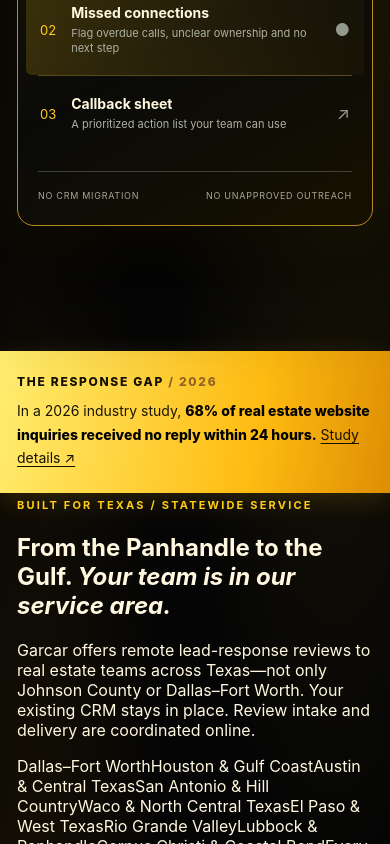
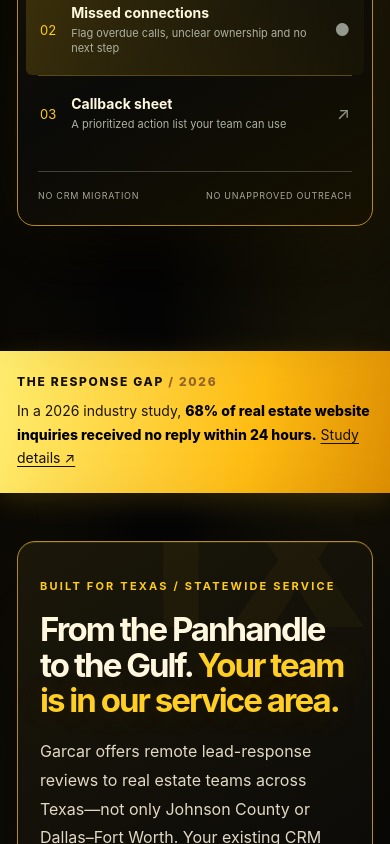
Before and after one commit to Garrettc123/garcar-enterprise-os-ui, a website: page index.html in a window 390 px wide. Shown: the part 1156-2000 px from the top of the page. Drawn offline with Linux system fonts and the light colour scheme.

Commit message:
Design luminous Texas-wide service grid with desktop and mobile breakpoints

```diff
--- a/style.css
+++ b/style.css
@@ -62,3 +62,26 @@ body{background:radial-gradient(ellipse 70% 32% at 86% 12%,rgba(255,204,24,.13),
 .final-note p{color:#fff1c3}
 .footer{border-top-color:#86661c}.footer-links a:hover{color:#ffce24}
 @media(prefers-reduced-motion:reduce){*,*:before,*:after{scroll-behavior:auto!important;transition:none!important;animation:none!important}}
+
+
+/* Texas-wide service territory — responsive without claiming physical offices. */
+.eyebrow-sep{color:#a47d18;opacity:.75}
+.statewide{padding:88px 0 102px}
+.statewide-content{position:relative;overflow:hidden;padding:48px clamp(24px,5vw,64px) 34px;background:linear-gradient(145deg,#1b1709 0%,#080808 56%,#1b1303 100%);border:1px solid #b48b26;border-radius:18px;box-shadow:0 32px 110px rgba(0,0,0,.4),inset 0 1px rgba(255,232,107,.1)}
+.statewide-content:after{content:"TX";pointer-events:none;position:absolute;top:-70px;right:20px;font-weight:900;font-size:clamp(180px,22vw,360px);letter-spacing:-.09em;color:rgba(255,201,26,.038);line-height:1}
+.statewide-head{position:relative;z-index:1;max-width:970px}
+.statewide-head h2{font-size:clamp(33px,4.3vw,63px);font-weight:710;line-height:1.08;letter-spacing:-.06em;margin:22px 0 18px}
+.statewide-head h2 em{font-style:normal;color:#ffcf24;text-shadow:0 0 35px rgba(255,187,10,.17)}
+.statewide-head p{max-width:770px;font-size:16px;line-height:1.8;color:#e2d8c6}
+.region-grid{position:relative;z-index:1;display:grid;grid-template-columns:repeat(5,minmax(0,1fr));gap:12px;margin-top:36px}
+.region-grid span{display:flex;align-items:center;min-height:73px;padding:13px 17px;background:rgba(255,195,12,.055);border:1px solid #5e491c;border-radius:9px;font-size:12px;font-weight:740;letter-spacing:.02em;line-height:1.5;color:#f8e8bd;transition:border-color .18s,background .18s}
+.region-grid span:before{content:"◆";font-size:9px;color:#ffce1e;margin-right:11px;flex-shrink:0}
+.region-grid span:hover{border-color:#ffcf24;background:rgba(255,195,12,.1)}
+.statewide-bottom{position:relative;z-index:1;display:flex;align-items:center;gap:24px;padding-top:25px;margin-top:28px;border-top:1px solid #72591b}
+.statewide-bottom p{flex:1;margin:0;color:#cfc3a5;font-size:12px;line-height:1.75}
+.statewide-badge{color:#050505;background:linear-gradient(90deg,#ffe95e,#ffbb18);border-radius:6px;padding:10px 12px;font-size:10px;white-space:nowrap;font-weight:900;letter-spacing:.09em}
+.statewide-link{white-space:nowrap;font-size:11px;letter-spacing:.075em;font-weight:850;color:#ffd32b;border-bottom:1px solid #ffd32b;padding:10px 0}
+.statewide-link:hover{color:#fff0a3}
+@media(max-width:1050px){.region-grid{grid-template-columns:repeat(3,minmax(0,1fr))}}
+@media(max-width:700px){.statewide{padding:48px 0 64px}.statewide-content{padding:32px 22px 28px}.region-grid{grid-template-columns:repeat(2,minmax(0,1fr));gap:9px}.region-grid span{font-size:11px;min-height:65px;padding:12px}.statewide-bottom{flex-wrap:wrap;align-items:flex-start;gap:12px}.statewide-bottom p{flex-basis:100%;order:2}.statewide-link{order:1;margin-left:auto}.statewide-head h2{margin:18px 0}}
+@media(max-width:430px){.region-grid{grid-template-columns:1fr 1fr}.region-grid span{min-height:72px;font-size:10px;padding:10px}.statewide-badge{font-size:9px}.statewide-link{font-size:10px}}
```
